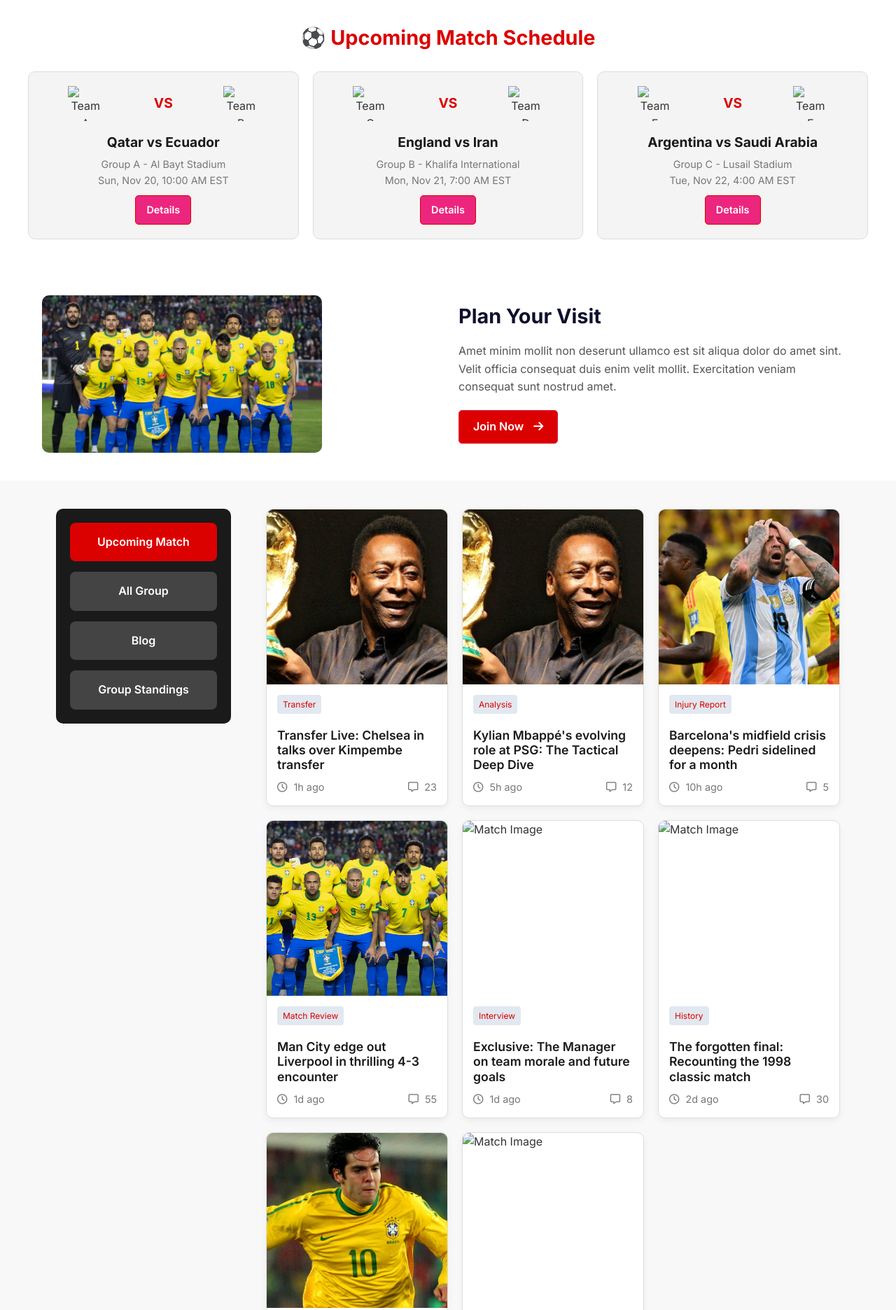
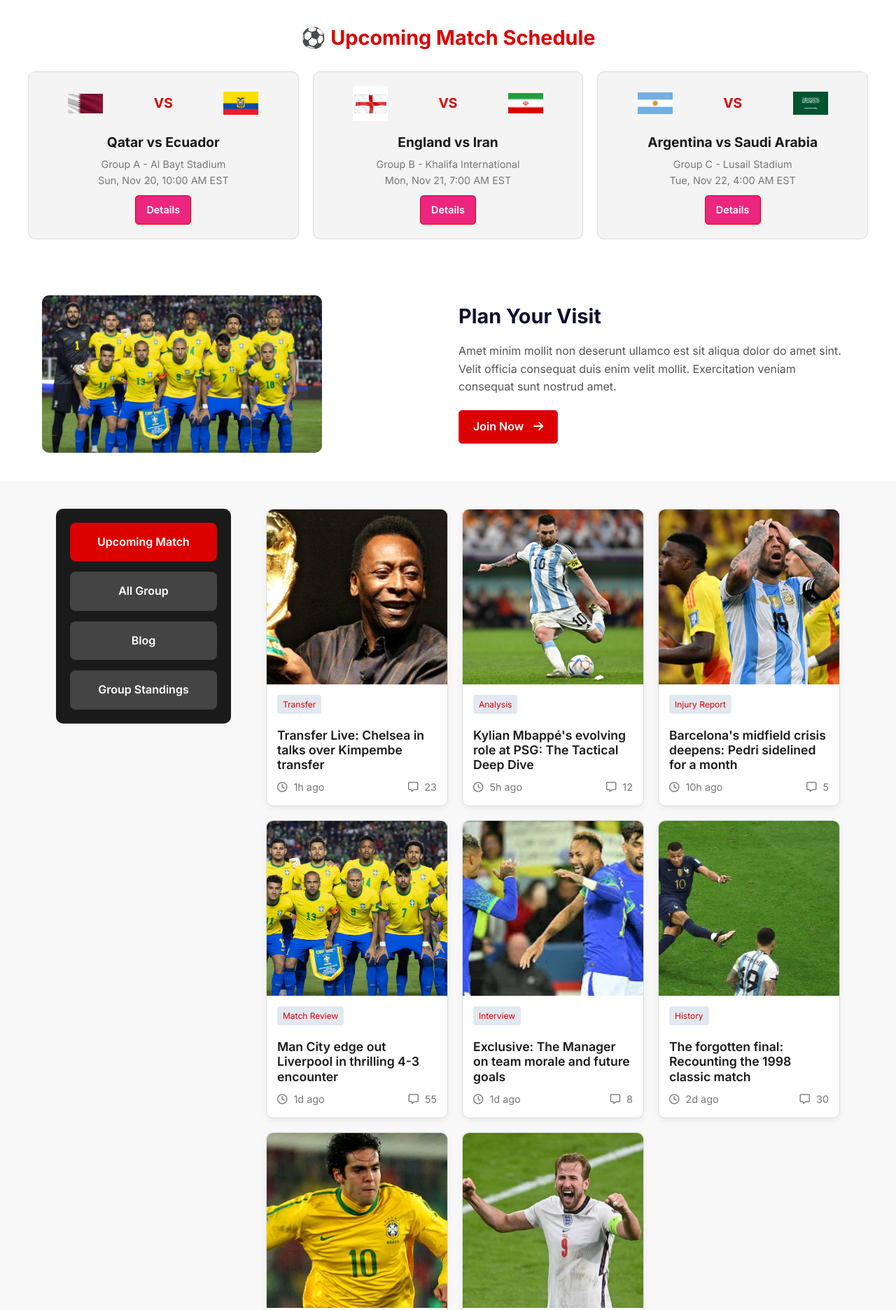
Before and after one commit to nahiyankhan55/B12_c3_fifa_world_cup, a plain HTML site: page index.html in a window 1280 px wide. Shown: the part 620-2492 px from the top of the page at 70% size. Drawn offline with Linux system fonts and the light colour scheme.

Commit message:
section be updated

```diff
--- a/index.html
+++ b/index.html
@@ -18,7 +18,7 @@
             <a href="#" class="btn active">Watch Live <i class="fas fa-play"></i></a>
         </div>
         <div class="hero-img">
-            <img src="./img/banner/banner-img.png" alt="Brazil Player">
+            <img src="./img/matches/matches_2.webp" alt="Brazil Player">
         </div>
     </section>
 
@@ -29,9 +29,9 @@
         <div class="schedule-grid">
             <div class="match-card">
                 <div class="team-logos">
-                    <img src="./img/teams/team_a.png" alt="Team A Logo">
+                    <img src="./img/matches/01.jpg" alt="Team A Logo">
                     <span>VS</span>
-                    <img src="./img/teams/team_b.png" alt="Team B Logo">
+                    <img src="./img/matches/02.png" alt="Team B Logo">
                 </div>
                 <h4>Qatar vs Ecuador</h4>
                 <p class="match-info">Group A - Al Bayt Stadium</p>
@@ -40,9 +40,9 @@
             </div>
             <div class="match-card">
                 <div class="team-logos">
-                    <img src="./img/teams/team_c.png" alt="Team C Logo">
+                    <img src="./img/matches/England-Flag-World-Cup-Football-2022.jpg" alt="Team C Logo">
                     <span>VS</span>
-                    <img src="./img/teams/team_d.png" alt="Team D Logo">
+                    <img src="./img/matches/Flag_of_Iran.svg.png" alt="Team D Logo">
                 </div>
                 <h4>England vs Iran</h4>
                 <p class="match-info">Group B - Khalifa International</p>
@@ -51,9 +51,9 @@
             </div>
             <div class="match-card">
                 <div class="team-logos">
-                    <img src="./img/teams/team_e.png" alt="Team E Logo">
+                    <img src="./img/matches/Flag_of_Argentina.svg.png" alt="Team E Logo">
                     <span>VS</span>
-                    <img src="./img/teams/team_f.png" alt="Team F Logo">
+                    <img src="./img/matches/Flag_of_Saudi_Arabia.svg.webp" alt="Team F Logo">
                 </div>
                 <h4>Argentina vs Saudi Arabia</h4>
                 <p class="match-info">Group C - Lusail Stadium</p>
@@ -99,7 +99,7 @@
             </div>
 
             <div class="card">
-                <img src="./img/matches/matches_1.jpg" alt="Match Image">
+                <img src="./img/matches/Lionel-Messi-Argentina-Netherlands-World-Cup-Qatar-2022.webp" alt="Match Image">
                 <div class="card-content">
                     <span class="tag">Analysis</span>
                     <h3>Kylian Mbappé's evolving role at PSG: The Tactical Deep Dive</h3>
@@ -135,7 +135,7 @@
                 </div>
             </div>
             <div class="card">
-                <img src="./img/matches/matches_4.jpg" alt="Match Image">
+                <img src="./img/matches/matches_4.jpeg" alt="Match Image">
                 <div class="card-content">
                     <span class="tag">Interview</span>
                     <h3>Exclusive: The Manager on team morale and future goals</h3>
@@ -146,7 +146,7 @@
                 </div>
             </div>
             <div class="card">
-                <img src="./img/matches/matches_5.jpg" alt="Match Image">
+                <img src="./img/matches/matches_5.webp" alt="Match Image">
                 <div class="card-content">
                     <span class="tag">History</span>
                     <h3>The forgotten final: Recounting the 1998 classic match</h3>
@@ -168,7 +168,7 @@
                 </div>
             </div>
             <div class="card">
-                <img src="./img/matches/matches_7.jpg" alt="Match Image">
+                <img src="./img/matches/england-captain-harry-kane_pkae6h9ci30517ej4e0kczl1g.jpg" alt="Match Image">
                 <div class="card-content">
                     <span class="tag">Transfer</span>
                     <h3>Transfer Live: Arsenal secure new defensive midfielder</h3>
@@ -195,7 +195,7 @@
             </thead>
             <tbody>
                 <tr>
-                    <td><img src="./img/flags/netherlands.png" alt="Netherlands Flag" class="flag"> Netherlands</td>
+                    <td><img src="./img/matches/Flag_of_the_Netherlands.svg.webp" alt="Netherlands Flag" class="flag"> Netherlands</td>
                     <td>2</td>
                     <td>1</td>
                     <td>1</td>
@@ -203,7 +203,7 @@
                     <td>4</td>
                 </tr>
                 <tr>
-                    <td><img src="./img/flags/ecuador.png" alt="Ecuador Flag" class="flag"> Ecuador</td>
+                    <td><img src="./img/matches/02.png" alt="Ecuador Flag" class="flag"> Ecuador</td>
                     <td>2</td>
                     <td>1</td>
                     <td>1</td>
@@ -211,7 +211,7 @@
                     <td>4</td>
                 </tr>
                 <tr>
-                    <td><img src="./img/flags/senegal.png" alt="Senegal Flag" class="flag"> Senegal</td>
+                    <td><img src="./img/matches/Flag_of_Senegal.svg.png" alt="Senegal Flag" class="flag"> Senegal</td>
                     <td>2</td>
                     <td>1</td>
                     <td>0</td>
@@ -219,7 +219,7 @@
                     <td>3</td>
                 </tr>
                 <tr class="eliminated">
-                    <td><img src="./img/flags/qatar.png" alt="Qatar Flag" class="flag"> Qatar</td>
+                    <td><img src="./img/matches/01.jpg" alt="Qatar Flag" class="flag"> Qatar</td>
                     <td>2</td>
                     <td>0</td>
                     <td>0</td>
@@ -305,7 +305,7 @@
             <a href="#" aria-label="Instagram"><i class="fab fa-instagram"></i></a>
             <a href="#" aria-label="Youtube"><i class="fab fa-youtube"></i></a>
         </div>
-        <p class="copyright">&copy; 2025 Goal. All rights reserved.</p>
+        <p class="copyright">&copy; 2025 Goal. Design Make By (Nahiyan Khan). All rights reserved.</p>
     </footer>
 
     <script src="./Scripts.js"></script>
```
Also changed, not shown: img/matches/01.jpg (added), img/matches/02.png (added), img/matches/1401010616555821225040164.jpg (added), img/matches/England-Flag-World-Cup-Football-2022.jpg (added), img/matches/Flag_of_Argentina.svg.png (added), img/matches/Flag_of_Iran.svg.png (added), img/matches/Flag_of_Saudi_Arabia.svg.webp (added), img/matches/Flag_of_Senegal.svg.png (added), img/matches/Flag_of_the_Netherlands.svg.webp (added), img/matches/Lionel-Messi-Argentina-Netherlands-World-Cup-Qatar-2022.webp (added), img/matches/_127611409_salmanal-faraj_getty.jpg (added), img/matches/download.webp 1.webp (added), img/matches/england-captain-harry-kane_pkae6h9ci30517ej4e0kczl1g.jpg (added), img/matches/images.jpg (added).
